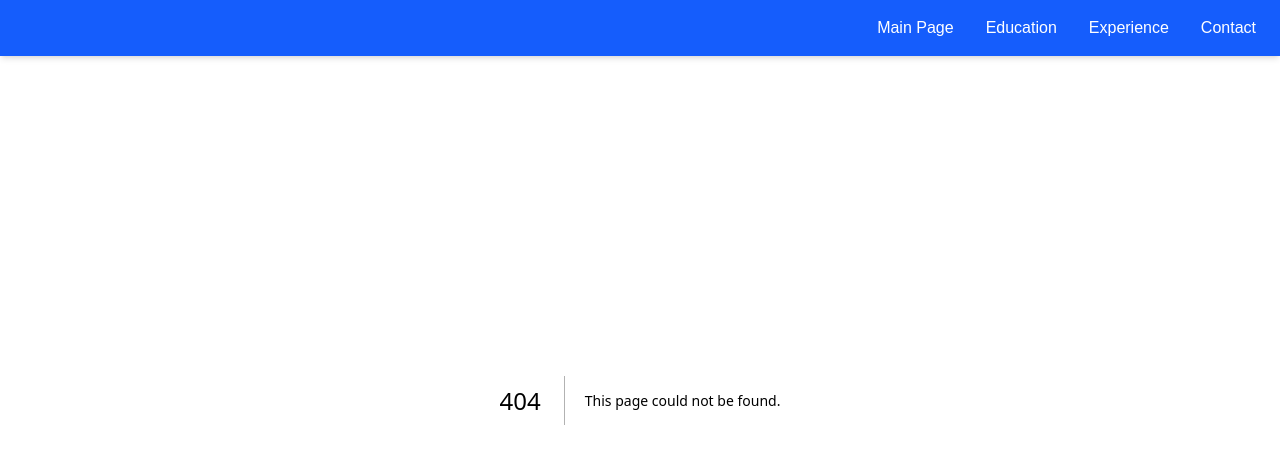
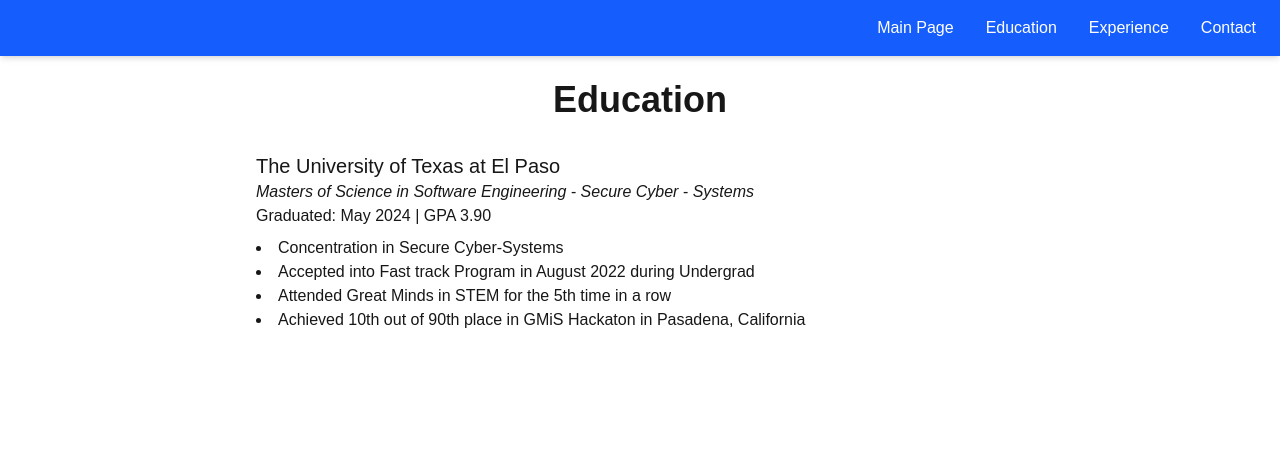
Before and after one commit to AlexisNavarro/portfolio, a Next.js app in the folder my-portfolio/: page /education in a window 1280 px wide. Before the commit this address had no page. Shown: the top 464 px of the page. Built offline with nearby package versions, Linux system fonts and the light colour scheme.

Commit message:
created education page and added master degree initial content

```diff
--- /dev/null
+++ b/my-portfolio/src/app/education/page.tsx
@@ -0,0 +1,28 @@
+import React from "react";
+import Image from "next/image";
+
+export default function educationPage() {
+    return (
+        <main className="min-h-screen p-8 pt-20 text-center bg-cover bg-center">
+            <h1 className=" text-4xl font-bold mb-8">Education</h1>
+
+            {/*Masters */}
+            <div className="mb-10 text-left max-w-3xl mx-auto">
+                <div className="mb-6">
+                    <h2 className="text-xl font-medium">The University of Texas at El Paso</h2>
+                    <p className="italic text=white-500">
+                        Masters of Science in Software Engineering - Secure Cyber - Systems
+                    </p>
+                    <p className="text-white-700">Graduated: May 2024 | GPA 3.90</p>
+                    <ul className="list-disc list-inside mt-2 text-white-700">
+                        <li>Concentration in Secure Cyber-Systems</li>
+                        <li>Accepted into Fast track Program in August 2022 during Undergrad</li>
+                        <li>Attended Great Minds in STEM for the 5th time in a row</li>
+                        <li>Achieved 10th out of 90th place in GMiS Hackaton in Pasadena, California</li>
+                    </ul>
+                </div></div>
+
+
+        </main>
+    );
+}
```
